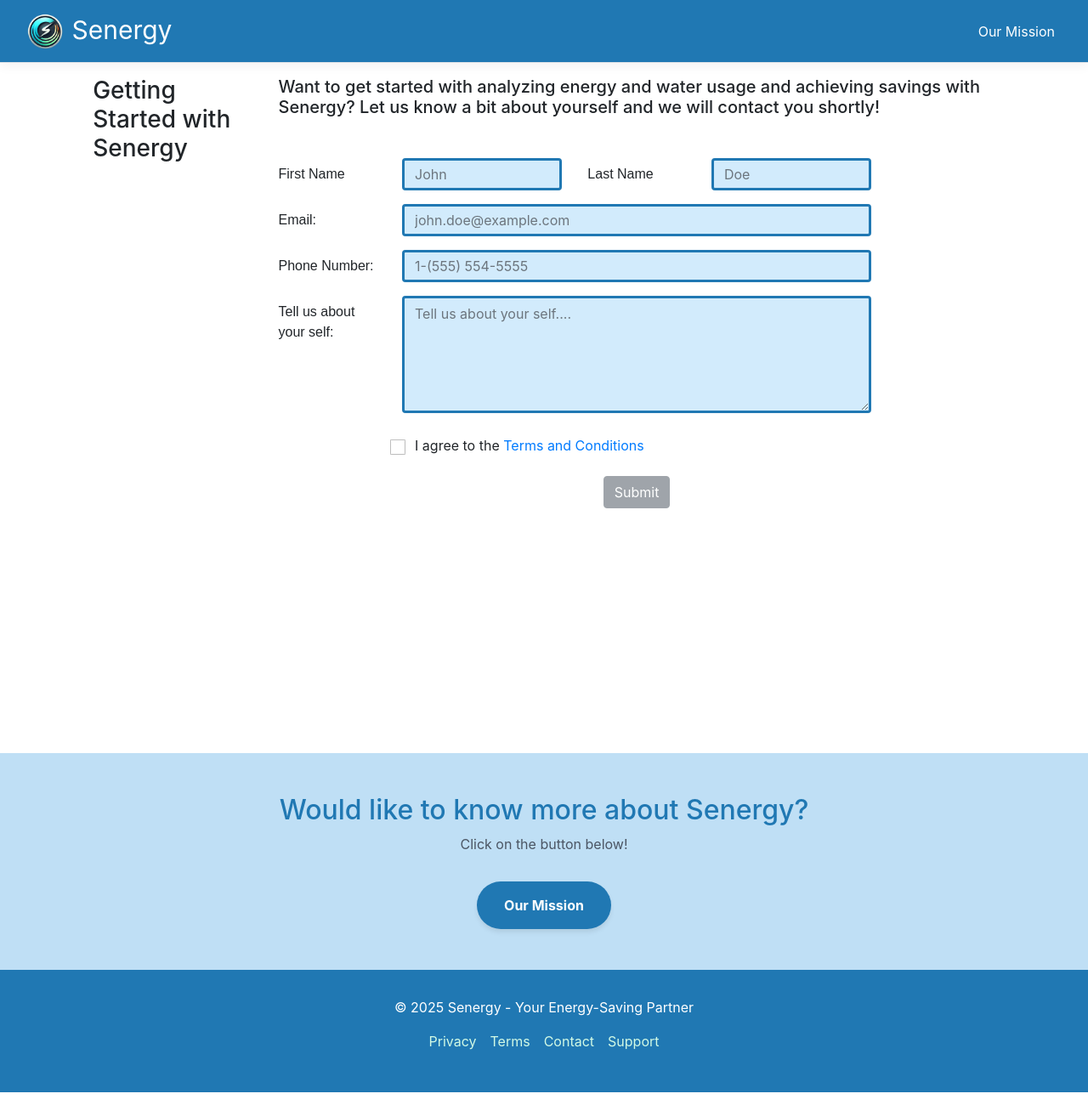
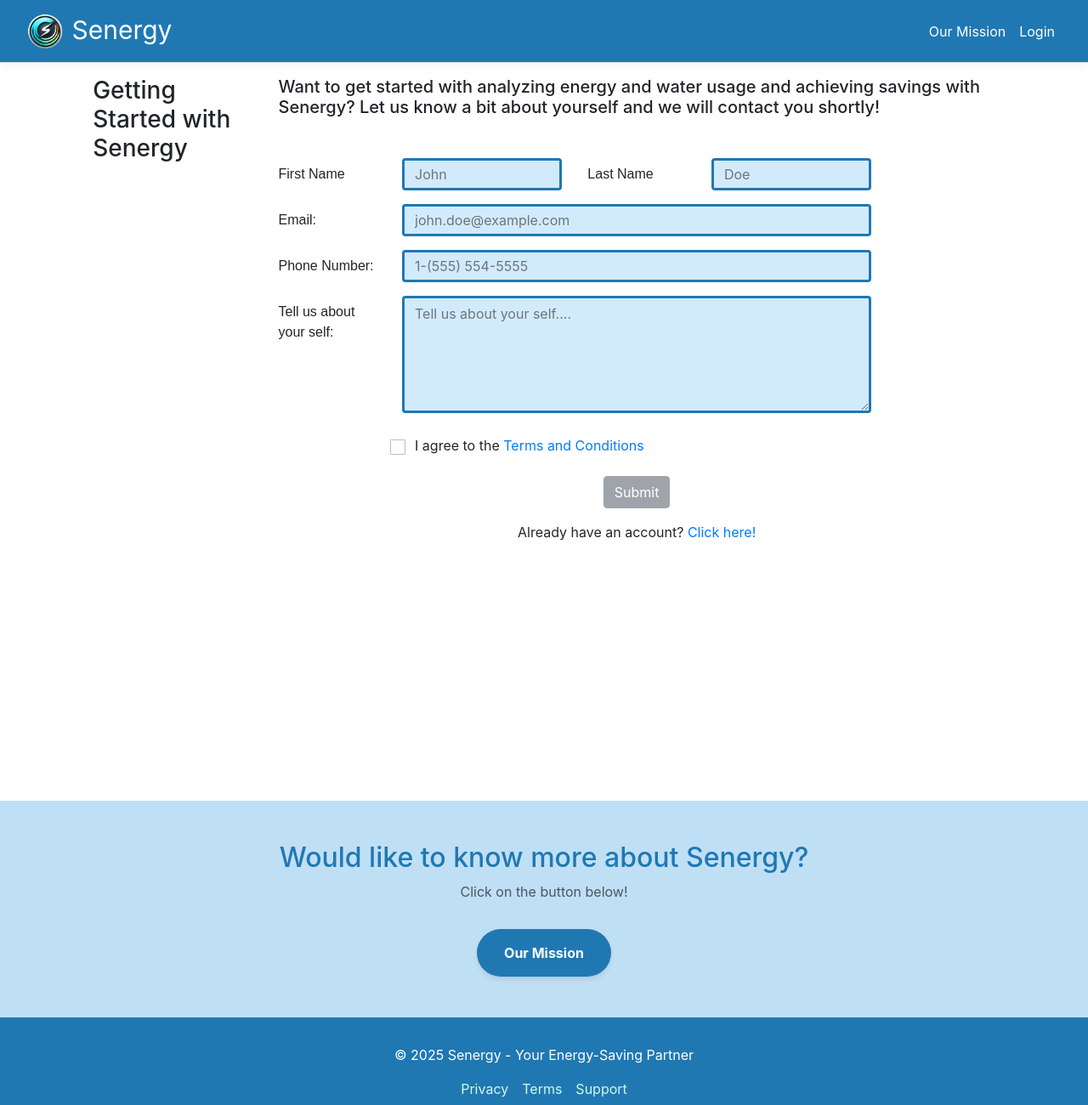
Before and after one commit to jcpkeenan/my-static-webapp, a website: page src/gettingstarted.html in a window 1280 px wide. Shown: the whole page at 85% size. Drawn offline with nearby package versions, Linux system fonts and the light colour scheme.

Commit message:
update contact us link

```diff
--- a/src/gettingstarted.html
+++ b/src/gettingstarted.html
@@ -37,6 +37,9 @@
                         <ul class="navbar-nav">
                             <li class="nav-item">
                                 <a class="nav-link text-white" href="ourmission.html">Our Mission</a>
+                            </li>
+                            <li class="nav-item">
+                                <a class="nav-link text-white" href="login.html">Login</a>
                             </li>
                         </ul>
                     </div>
@@ -105,6 +108,10 @@
                 <div class="text-center">
                     <button class="btn btn-primary" id="submitButton" onclick="submit()" disabled>Submit</button>
                 </div>
+
+                <div class="text-center mt-3">
+                    <p>Already have an account? <a href="login.html">Click here!</a></p>
+                </div>
             </div>
         </div>
 
@@ -119,8 +126,7 @@
             <div class="footer-links">
                 <a href="privacy.html">Privacy</a>
                 <a href="termsandconditions.html">Terms</a>
-                <a href="">Contact</a>
-                <a href="#">Support</a>
+                <a href="mailto:info@senergyai.com">Support</a>
             </div>
         </footer>
     </div>
```
Also changed, not shown: src/index.html (+1 -1 lines).
